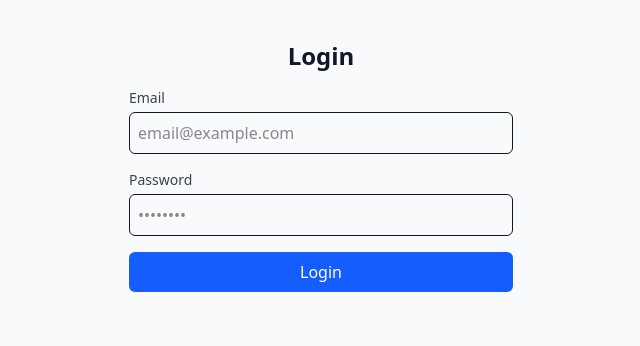
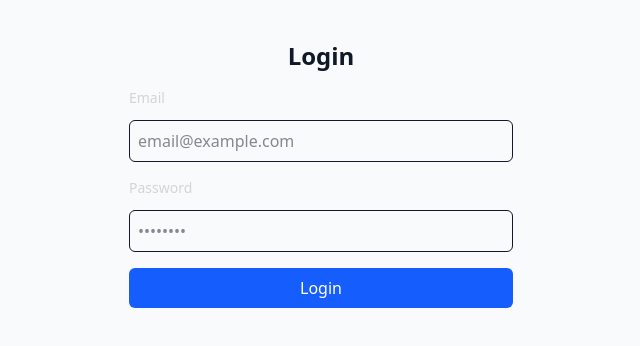
Before and after one commit to RealThomasCat/track-bud-frontend, a Next.js app: page /login in a window 1280 px wide. Shown: the top 346 px of the page, without its empty margins (319-959 px from the left). Built offline with nearby package versions, Linux system fonts and the light colour scheme; no server answers.

Commit message:
fix: adjust spacing in Input component and update label text color for better visibility

```diff
--- a/src/components/ui/Input.tsx
+++ b/src/components/ui/Input.tsx
@@ -14,11 +14,11 @@ type InputProps = InputHTMLAttributes<HTMLInputElement> & {
 
 export function Input({ label, error, className, ...props }: InputProps) {
     return (
-        <div className="flex flex-col gap-1">
+        <div className="flex flex-col gap-2">
             {label && (
                 <label
                     htmlFor={props.id}
-                    className="text-sm font-medium text-gray-700"
+                    className="text-sm font-medium text-neutral-300 mb-1"
                 >
                     {label}
                 </label>
```
